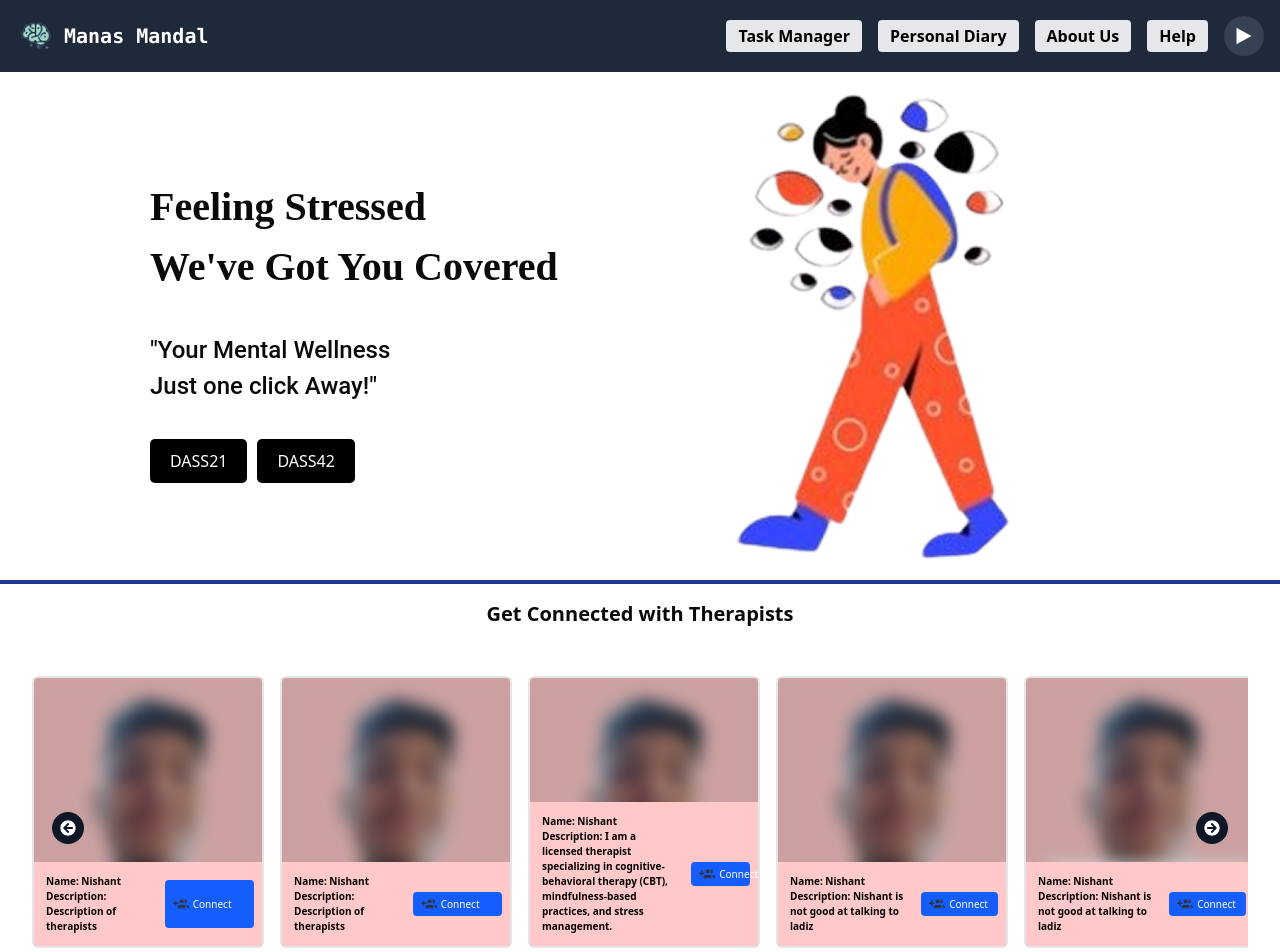
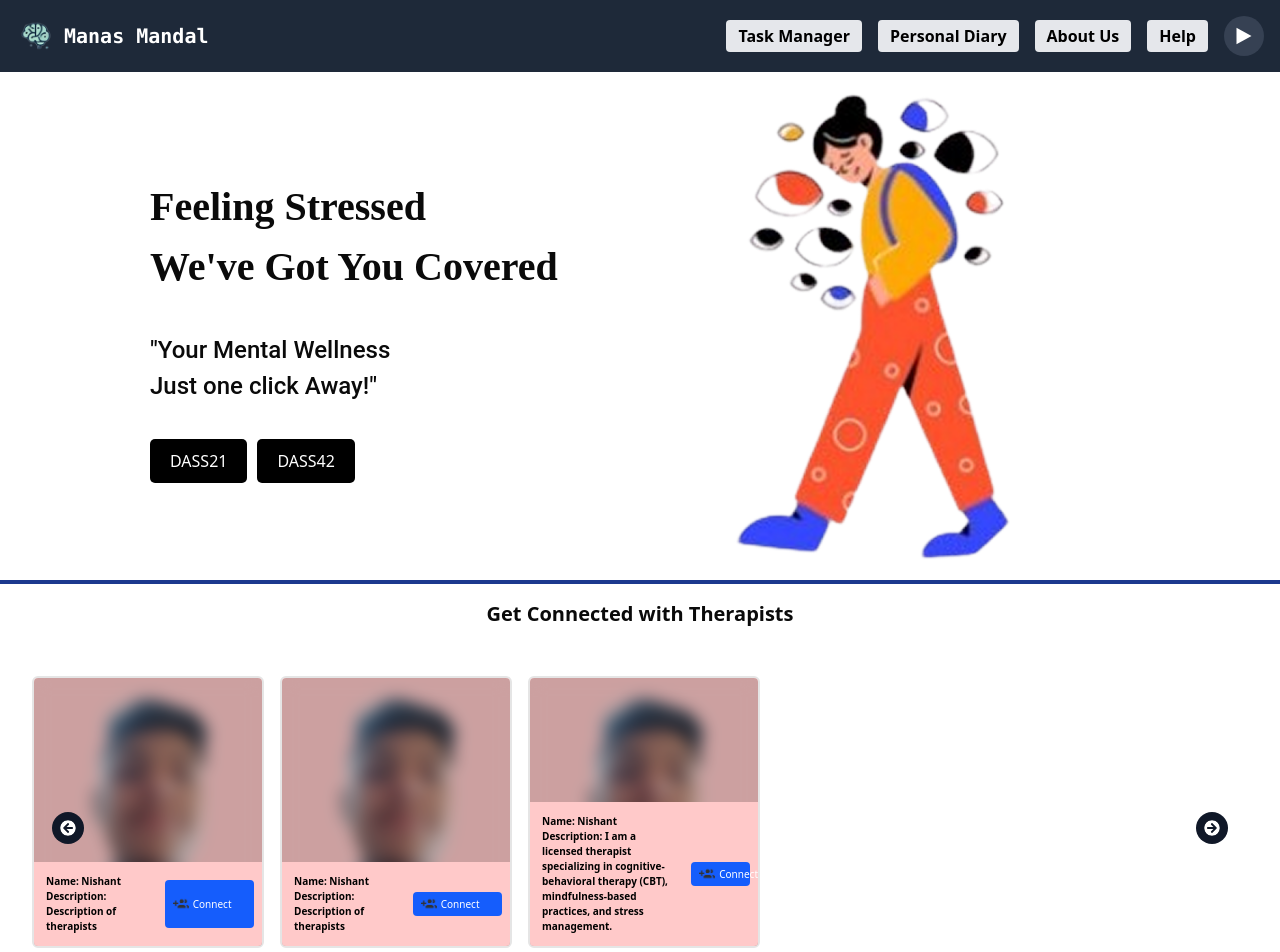
Before and after one commit to NishantRana07/Manas-Mandal, a React (Vite) app: page / in a window 1280 px wide. Shown: the top 952 px of the page. Built offline with nearby package versions, Linux system fonts and the light colour scheme; a web font is replaced by a local one.

Commit message:
Update Threapists.jsx

```diff
--- a/src/pages/Threapists.jsx
+++ b/src/pages/Threapists.jsx
@@ -97,75 +97,7 @@ const Threapists = () => {
 
         </div>
 
-        {/* Therapist Card */}
-        <div className="bg-red-200 relative h-68 w-58 flex-none rounded-sm overflow-hidden hover:border-red-400 border-2 hover:-translate-y-2 transition  duration-500 ease-in-out">
-            <img src={IMG} className="h-full w-full object-cover" alt="therapist image" />
-            <div className="absolute inset-0 bg-black/20 backdrop-blur-sm hover:backdrop-blur-none transition duration-500 ease-in-out"></div>
-            {/* Details & Button Section */}
-            <div className="absolute bottom-0 left-0 w-full bg-red-200 bg-opacity-80 flex justify-between items-center gap-2 p-2">
-                {/* Details */}
-                <div className="text-black text-[10px] p-1 text-start font-semibold">
-                <p>Name: Nishant</p>
-                <p>Description: Nishant is not good at talking to ladiz</p>
-                </div>
 
-                {/* Button */}
-                <button className="text-[10px] bg-blue-600  w-36 text-white rounded flex items-center gap-1 px-2 py-1">
-                <img src={icon} className="h-4 w-4" alt="icon" />
-                <p>Connect</p>
-                </button>
-
-            </div>
-            <img src={IMG} className="h-full w-full object-cover" alt="therapist image z-10" />
-
-        </div>
-
-
-        {/* Therapist Card */}
-        <div className="bg-red-200 relative h-68 w-58 flex-none rounded-sm overflow-hidden hover:border-red-400 border-2 hover:-translate-y-2 transition  duration-500 ease-in-out">
-            <img src={IMG} className="h-full w-full object-cover" alt="therapist image" />
-            <div className="absolute inset-0 bg-black/20 backdrop-blur-sm hover:backdrop-blur-none transition duration-500 ease-in-out"></div>
-            {/* Details & Button Section */}
-            <div className="absolute bottom-0 left-0 w-full bg-red-200 bg-opacity-80 flex justify-between items-center gap-2 p-2">
-                {/* Details */}
-                <div className="text-black text-[10px] p-1 text-start font-semibold">
-                <p>Name: Nishant</p>
-                <p>Description: Nishant is not good at talking to ladiz</p>
-                </div>
-
-                {/* Button */}
-                <button className="text-[10px] bg-blue-600  w-36 text-white rounded flex items-center gap-1 px-2 py-1">
-                <img src={icon} className="h-4 w-4" alt="icon" />
-                <p>Connect</p>
-                </button>
-
-            </div>
-            <img src={IMG} className="h-full w-full object-cover" alt="therapist image z-10" />
-
-        </div>
-
-        {/* Therapist Card */}
-        <div className="bg-red-200 relative h-68 w-58 flex-none rounded-sm overflow-hidden hover:border-red-400 border-2 hover:-translate-y-2 transition  duration-500 ease-in-out">
-            <img src={IMG} className="h-full w-full object-cover" alt="therapist image" />
-            <div className="absolute inset-0 bg-black/20 backdrop-blur-sm hover:backdrop-blur-none transition duration-500 ease-in-out"></div>
-            {/* Details & Button Section */}
-            <div className="absolute bottom-0 left-0 w-full bg-red-200 bg-opacity-80 flex justify-between items-center gap-2 p-2">
-                {/* Details */}
-                <div className="text-black text-[10px] p-1 text-start font-semibold">
-                <p>Name: Nishant</p>
-                <p>Description: Nishant is not good at talking to ladiz</p>
-                </div>
-
-                {/* Button */}
-                <button className="text-[10px] bg-blue-600  w-36 text-white rounded flex items-center gap-1 px-2 py-1">
-                <img src={icon} className="h-4 w-4" alt="icon" />
-                <p>Connect</p>
-                </button>
-
-            </div>
-            <img src={IMG} className="h-full w-full object-cover" alt="therapist image z-10" />
-
-        </div>
         </div>
         <button onClick={scrollRight} className=" mt-auto mb-auto text-white bg-transparent bg-blur absolute z-10 top-1/2 right-5">
 
```
